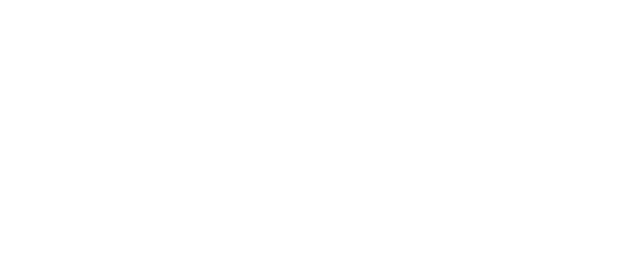
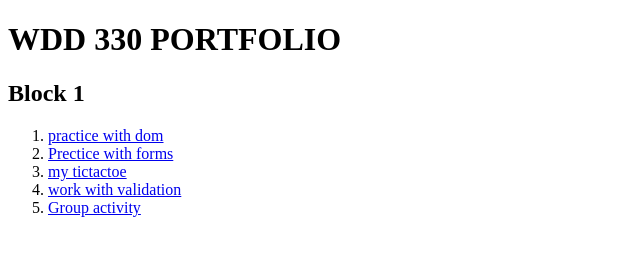
Before and after one commit to andalx1/frontendclass, a plain HTML site: page week4/index.html in a window 1280 px wide. Shown: the whole page, without its empty margins (0-640 px from the left). Drawn offline with Linux system fonts and the light colour scheme.

Commit message:
organizar carpetas week 4

```diff
--- a/week4/index.html
+++ b/week4/index.html
@@ -5,8 +5,20 @@
     <meta http-equiv="X-UA-Compatible" content="IE=edge">
     <meta name="viewport" content="width=device-width, initial-scale=1.0">
     <title>Week 4</title>
+    <link rel="stylesheet" href="style.css">
+
 </head>
 <body>
+    <h1>WDD 330 PORTFOLIO</h1>
+    <h2>Block 1</h2>
+    <ol>
+        <li><a href="dom">practice with dom</a></li>
+        <li><a href="form">Prectice with forms</a></li>
+        <li><a href="teamact">my tictactoe</a></li>
+        <li><a href="validar">work with validation</a></li>
+        <li><a href="week4team">Group activity</a></li>
+    </ol>
 
+    <script src="main.js"></script>
 </body>
 </html>
```
Also changed, not shown: week4/main.js (added), week4/style.css (added).
